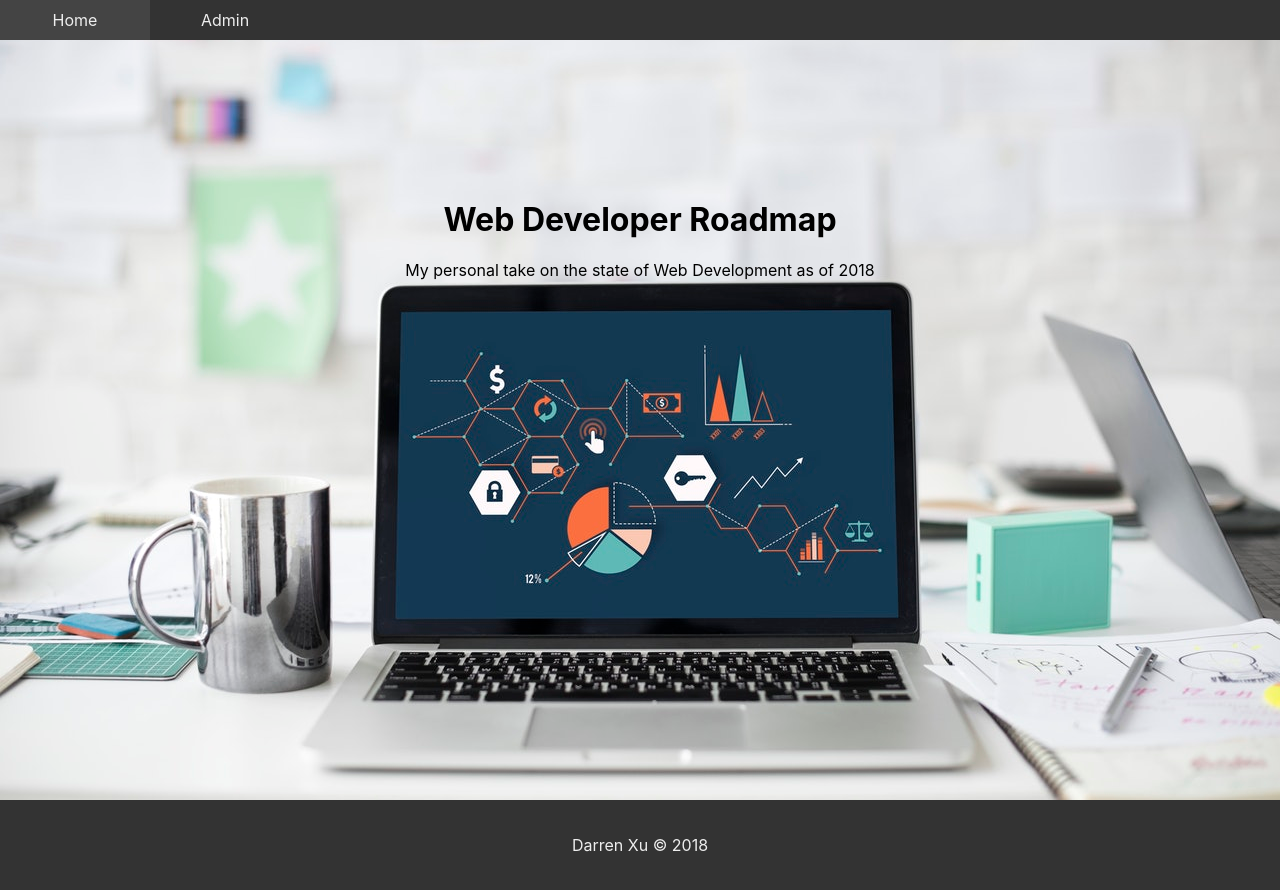
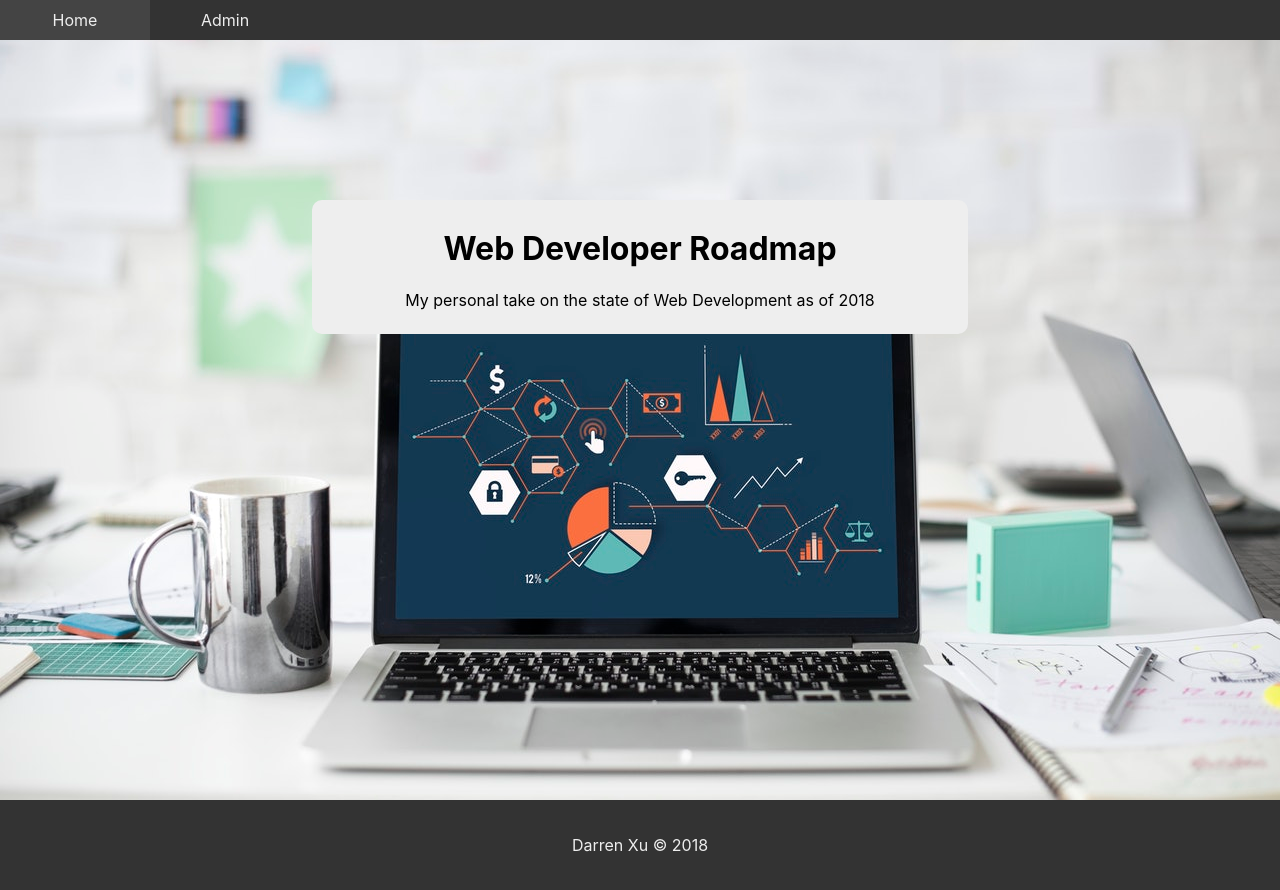
Before and after one commit to DarrenXu94/roadmap, a React (Create React App) app in the folder client/: page / in a window 1280 px wide. Built offline with nearby package versions, Linux system fonts and the light colour scheme; no server answers.

Commit message:
stylnig changes to title

```diff
--- a/client/public/index.html
+++ b/client/public/index.html
@@ -19,7 +19,7 @@
       work correctly both with client-side routing and a non-root public URL.
       Learn how to configure a non-root public URL by running `npm run build`.
     -->
-    <title>React App</title>
+    <title>Web Development Roadmap</title>
   </head>
   <body>
     <noscript>
--- a/client/src/App.css
+++ b/client/src/App.css
@@ -122,9 +122,14 @@ footer {
 }
 
 .section-main {
-    display: none;
-    margin-top: 5vh;
+    display: block;
+    width: 50vw;
+    margin: auto;
+    margin-top: 25vh;
     text-align: center;
+    background-color: #eee;
+    padding: 0.5rem;
+    border-radius: 10px;
 
 }
 
```
